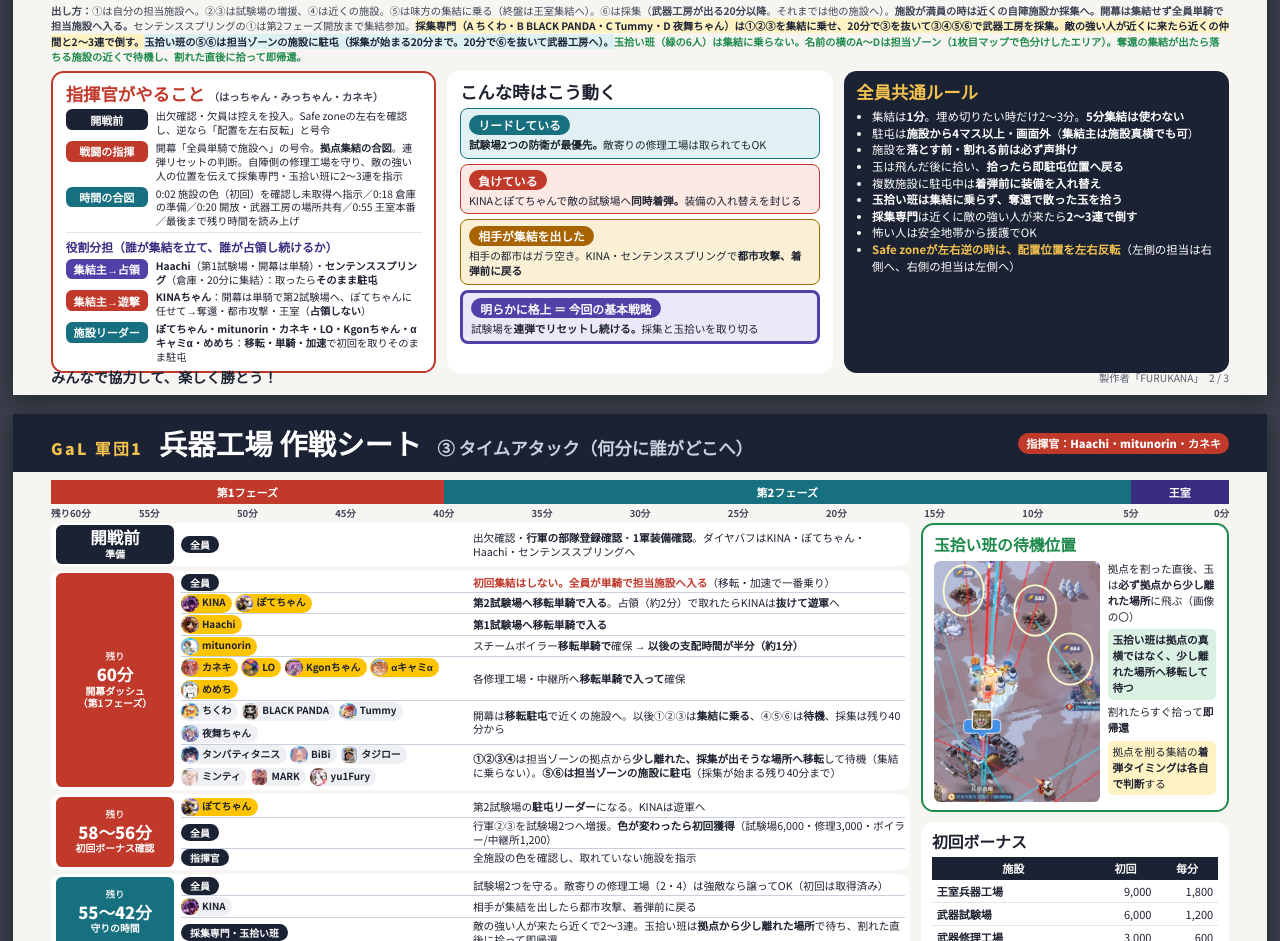
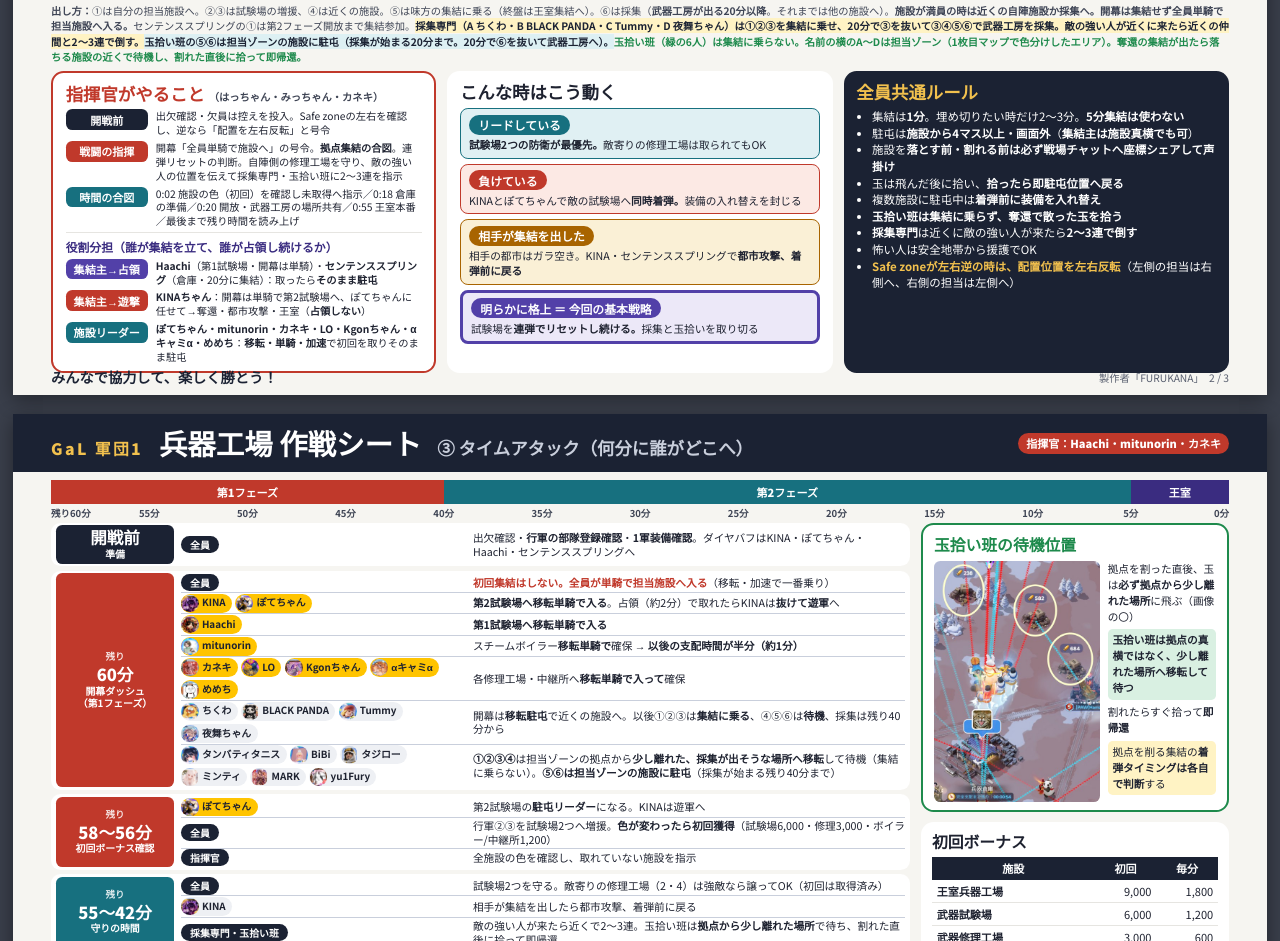
Before and after one commit to wos2026/knt, a plain HTML site: page heiki-gal/index.html in a window 1280 px wide. Shown: the part 1417-2358 px from the top of the page. Drawn offline with Linux system fonts and the light colour scheme.

Commit message:
共通ルール：戦場チャットへ座標シェアして声掛け
Co-Authored-By: Claude Opus 5.5 <noreply@anthropic.com>
Claude-Session: https://claude.ai/code/session_017sDr3zboE5BQcMJXTyH8WZ

```diff
--- a/heiki-gal/index.html
+++ b/heiki-gal/index.html
@@ -244,7 +244,7 @@ body{margin:0;background:#3A3F4B;font-family:'Noto Sans JP',sans-serif}
 <ul style="margin: 0; padding-left: 20px; font-size: 14.5px; line-height: 1.45">
 <li>集結は<strong>1分</strong>。埋め切りたい時だけ2〜3分。<strong>5分集結は使わない</strong></li>
 <li>駐屯は<strong>施設から4マス以上・画面外</strong>（<strong>集結主は施設真横でも可</strong>）</li>
-<li>施設を<strong>落とす前・割れる前は必ず声掛け</strong></li>
+<li>施設を<strong>落とす前・割れる前は必ず戦場チャットへ座標シェアして声掛け</strong></li>
 <li>玉は飛んだ後に拾い、<strong>拾ったら即駐屯位置へ戻る</strong></li>
 <li>複数施設に駐屯中は<strong>着弾前に装備を入れ替え</strong></li>
 <li><strong>玉拾い班は集結に乗らず、奪還で散った玉を拾う</strong></li>
```
Also changed, not shown: heiki-t9m1/index.html (+1 -1 lines), heiki-t9m2/index.html (+1 -1 lines), heiki/index.html (+1 -1 lines).
